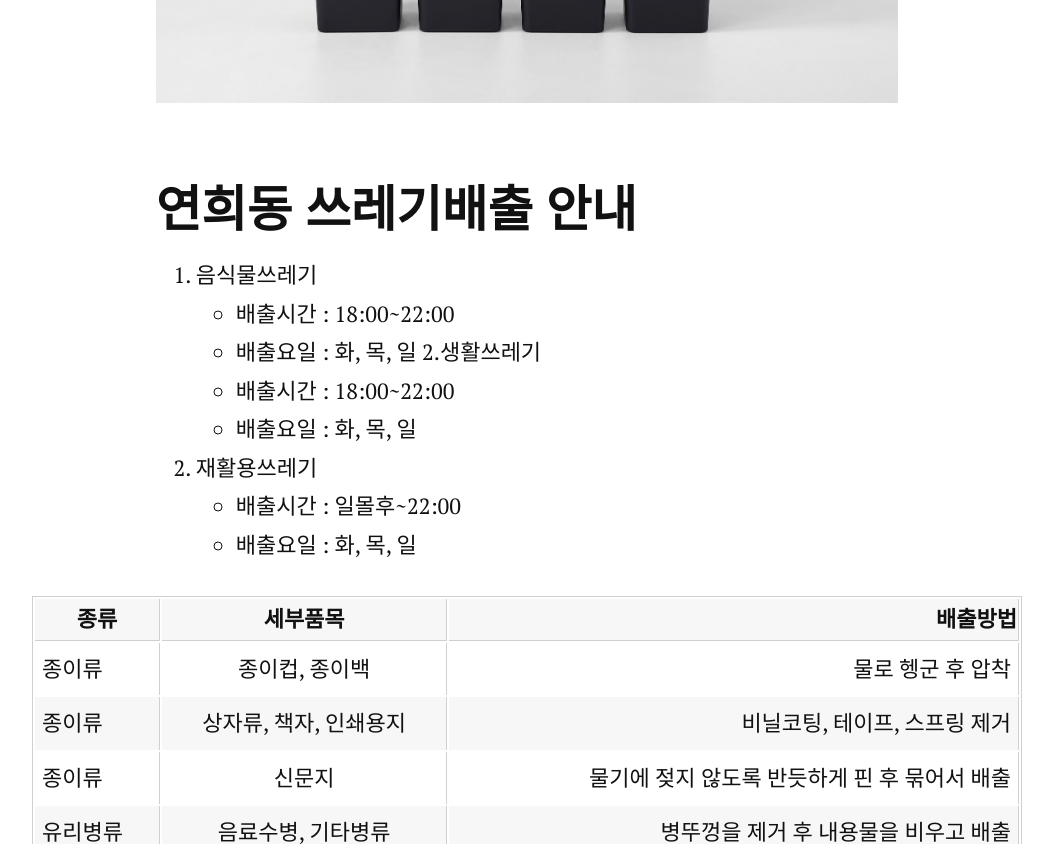
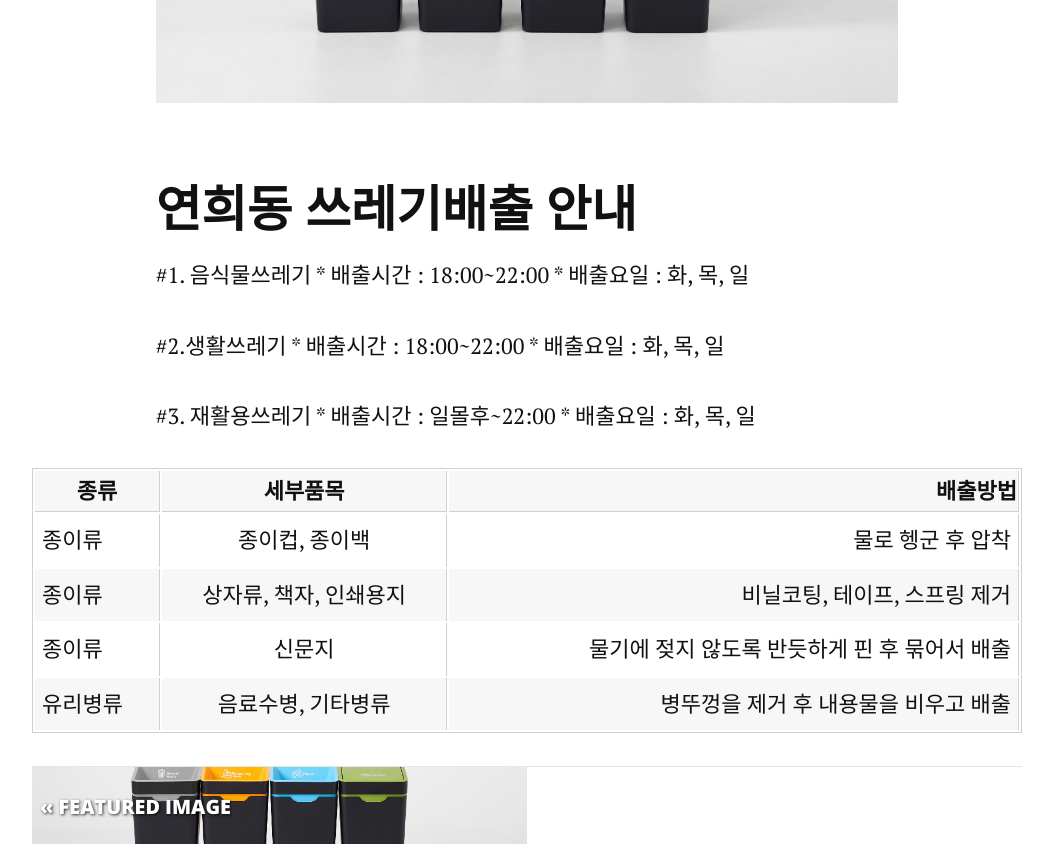
Before and after one commit to yonseisreda/yonseisreda.github.io, a Jekyll site: the page built from _posts/2014-12-15-example-post-formatting.markdown, in a window 1280 px wide and 900 px high, scrolled down 1143 px, cut to the strip 0-844 px from the top of the window. Shown: the whole strip, without its empty margins (113-1166 px from the left). Built offline with Jekyll 4.4.1, drawn with Linux system fonts in a browser that asks for light colours; nearby versions of some CDN libraries.

Commit message:
Update 2014-12-15-example-post-formatting.markdown

```diff
--- a/_posts/2014-12-15-example-post-formatting.markdown
+++ b/_posts/2014-12-15-example-post-formatting.markdown
@@ -10,13 +10,15 @@ description: This is a post description for meta purposes. This is also the exce
 <img src="{{ '/assets/img/touring.jpg' | prepend: site.baseurl }}" alt="">
 
 ## 연희동 쓰레기배출 안내
-1. 음식물쓰레기
+#1. 음식물쓰레기
     * 배출시간 : 18:00~22:00
     * 배출요일 : 화, 목, 일
-2.생활쓰레기
+
+#2.생활쓰레기
     * 배출시간 : 18:00~22:00
     * 배출요일 : 화, 목, 일
-3. 재활용쓰레기
+
+#3. 재활용쓰레기
     * 배출시간 : 일몰후~22:00
     * 배출요일 : 화, 목, 일
 
```
